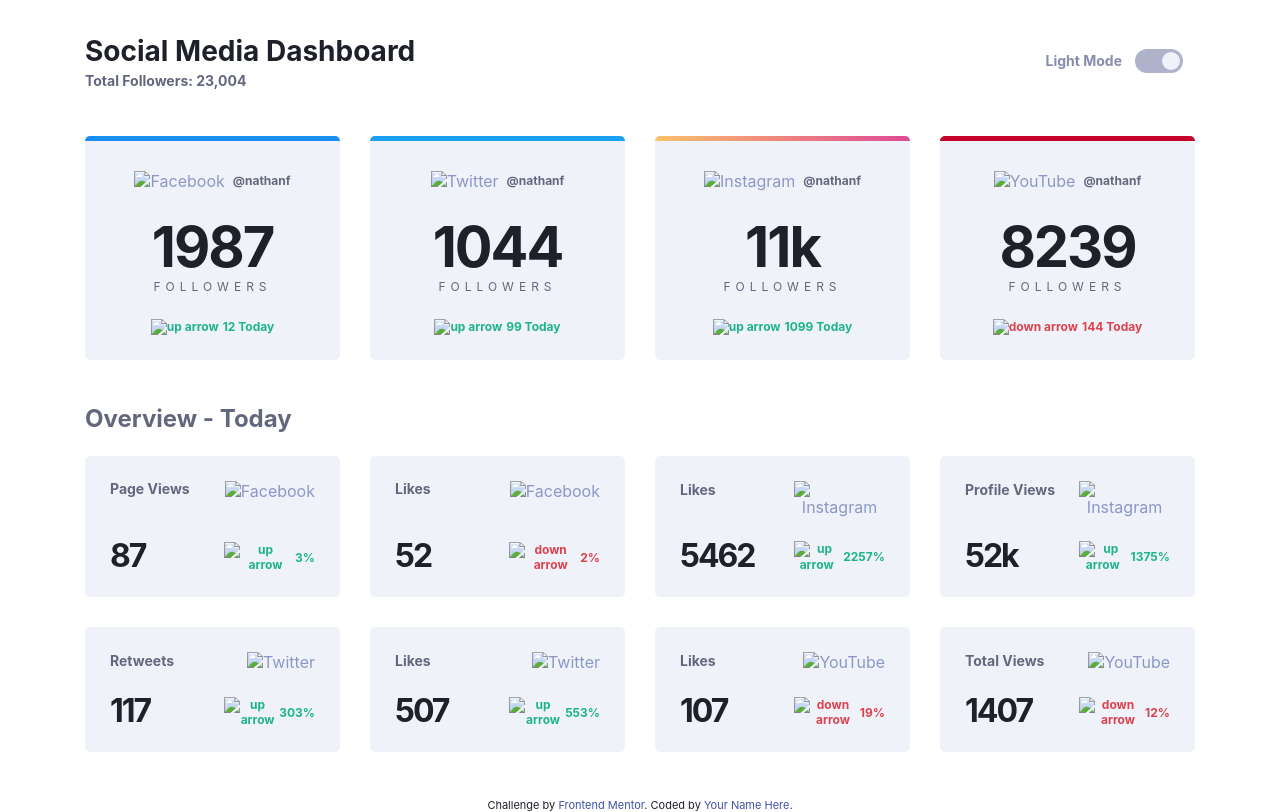
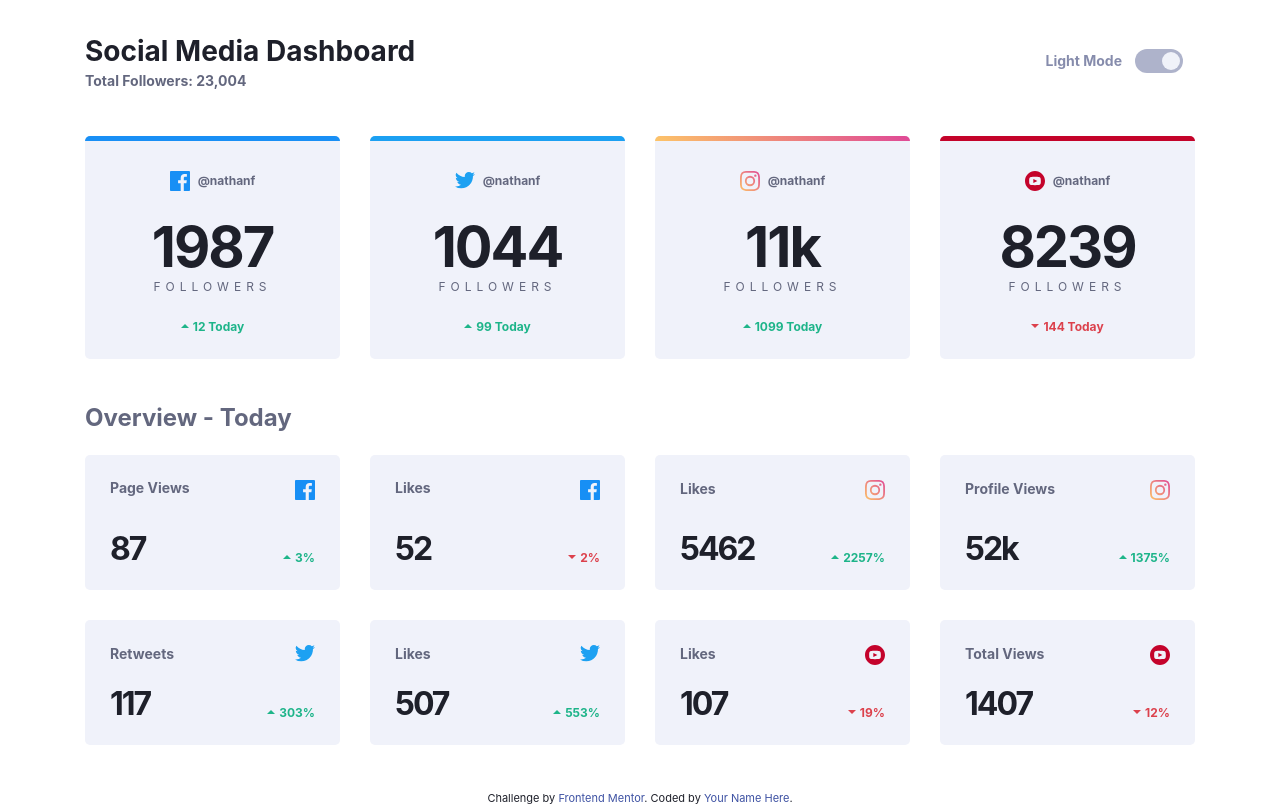
Before and after one commit to muhammad-medhat/fem-social-media-dashboard-with-theme-switcher, a website: page index.html in a window 1280 px wide. Drawn offline with nearby package versions, Linux system fonts and the light colour scheme; files that its build step writes are made by us from their sources; the site is published under a folder, as on GitHub Pages, so addresses that start at the root find nothing.

Commit message:
fixing images path

```diff
--- a/index.html
+++ b/index.html
@@ -9,7 +9,7 @@
       rel="icon"
       type="image/png"
       sizes="32x32"
-      href="./images/favicon-32x32.png" />
+      href="/images/favicon-32x32.png" />
 
     <title>Frontend Mentor | social media dashboard with theme switcher</title>
 
@@ -48,7 +48,7 @@
           <div class="card__platform">
             <img
               class="card__icon"
-              src="/images/icon-facebook.svg"
+              src="./images/icon-facebook.svg"
               alt="Facebook" />
             <div class="card__username">@nathanf</div>
           </div>
@@ -57,7 +57,7 @@
             <div class="card__label">Followers</div>
           </div>
           <div class="card__change card__change--up">
-            <img src="/images/icon-up.svg" alt="up arrow" />
+            <img src="./images/icon-up.svg" alt="up arrow" />
             <div class="card__number">12 Today</div>
           </div>
         </div>
@@ -65,7 +65,7 @@
           <div class="card__platform">
             <img
               class="card__icon"
-              src="/images/icon-twitter.svg"
+              src="./images/icon-twitter.svg"
               alt="Twitter" />
             <div class="card__username">@nathanf</div>
           </div>
@@ -74,7 +74,7 @@
             <div class="card__label">Followers</div>
           </div>
           <div class="card__change card__change--up">
-            <img src="/images/icon-up.svg" alt="up arrow" />
+            <img src="./images/icon-up.svg" alt="up arrow" />
             <div class="card__number">99 Today</div>
           </div>
         </div>
@@ -83,7 +83,7 @@
           <div class="card__platform">
             <img
               class="card__icon"
-              src="/images/icon-instagram.svg"
+              src="./images/icon-instagram.svg"
               alt="Instagram" />
             <div class="card__username">@nathanf</div>
           </div>
@@ -92,7 +92,7 @@
             <div class="card__label">Followers</div>
           </div>
           <div class="card__change card__change--up">
-            <img src="/images/icon-up.svg" alt="up arrow" />
+            <img src="./images/icon-up.svg" alt="up arrow" />
             <div class="card__number">1099 Today</div>
           </div>
         </div>
@@ -101,7 +101,7 @@
           <div class="card__platform">
             <img
               class="card__icon"
-              src="/images/icon-youtube.svg"
+              src="./images/icon-youtube.svg"
               alt="YouTube" />
             <div class="card__username">@nathanf</div>
           </div>
@@ -110,7 +110,7 @@
             <div class="card__label">Followers</div>
           </div>
           <div class="card__change card__change--down">
-            <img src="/images/icon-down.svg" alt="down arrow" />
+            <img src="./images/icon-down.svg" alt="down arrow" />
             <div class="card__number">144 Today</div>
           </div>
         </div>
@@ -125,73 +125,73 @@
             <h3 class="card__subtitle">
               Page Views <span class="sr">for Facebook</span>
             </h3>
-            <img class="" src="/images/icon-facebook.svg" alt="Facebook" />
+            <img class="" src="./images/icon-facebook.svg" alt="Facebook" />
             <div class="card__count card__count--small">87</div>
             <div class="card__change card__change--up">
-              <img src="/images/icon-up.svg" alt="up arrow" />
+              <img src="./images/icon-up.svg" alt="up arrow" />
               <div class="card__number">3%</div>
             </div>
           </div>
           <div class="card card-grid">
             <h3 class="card__subtitle">Likes</h3>
-            <img class="" src="/images/icon-facebook.svg" alt="Facebook" />
+            <img class="" src="./images/icon-facebook.svg" alt="Facebook" />
             <div class="card__count card__count--small">52</div>
             <div class="card__change card__change--down">
-              <img src="/images/icon-down.svg" alt="down arrow" />
+              <img src="./images/icon-down.svg" alt="down arrow" />
               <div class="card__number">2%</div>
             </div>
           </div>
           <div class="card card-grid">
             <div class="card__subtitle">Likes</div>
-            <img class="" src="/images/icon-instagram.svg" alt="Instagram" />
+            <img class="" src="./images/icon-instagram.svg" alt="Instagram" />
             <div class="card__count card__count--small">5462</div>
             <div class="card__change card__change--up">
-              <img src="/images/icon-up.svg" alt="up arrow" />
+              <img src="./images/icon-up.svg" alt="up arrow" />
               <div class="card__number">2257%</div>
             </div>
           </div>
           <div class="card card-grid">
             <div class="card__subtitle">Profile Views</div>
-            <img class="" src="/images/icon-instagram.svg" alt="Instagram" />
+            <img class="" src="./images/icon-instagram.svg" alt="Instagram" />
             <div class="card__count card__count--small">52k</div>
             <div class="card__change card__change--up">
-              <img src="/images/icon-up.svg" alt="up arrow" />
+              <img src="./images/icon-up.svg" alt="up arrow" />
               <div class="card__number">1375%</div>
             </div>
           </div>
           <div class="card card-grid">
             <div class="card__subtitle">Retweets</div>
-            <img class="" src="/images/icon-twitter.svg" alt="Twitter" />
+            <img class="" src="./images/icon-twitter.svg" alt="Twitter" />
             <div class="card__count card__count--small">117</div>
             <div class="card__change card__change--up">
-              <img src="/images/icon-up.svg" alt="up arrow" />
+              <img src="./images/icon-up.svg" alt="up arrow" />
               <div class="card__number">303%</div>
             </div>
           </div>
           <div class="card card-grid">
             <div class="card__subtitle">Likes</div>
-            <img class="" src="/images/icon-twitter.svg" alt="Twitter" />
+            <img class="" src="./images/icon-twitter.svg" alt="Twitter" />
             <div class="card__count card__count--small">507</div>
             <div class="card__change card__change--up">
-              <img src="/images/icon-up.svg" alt="up arrow" />
+              <img src="./images/icon-up.svg" alt="up arrow" />
               <div class="card__number">553%</div>
             </div>
           </div>
           <div class="card card-grid">
             <div class="card__subtitle">Likes</div>
-            <img class="" src="/images/icon-youtube.svg" alt="YouTube" />
+            <img class="" src="./images/icon-youtube.svg" alt="YouTube" />
             <div class="card__count card__count--small">107</div>
             <div class="card__change card__change--down">
-              <img src="/images/icon-down.svg" alt="down arrow" />
+              <img src="./images/icon-down.svg" alt="down arrow" />
               <div class="card__number">19%</div>
             </div>
           </div>
           <div class="card card-grid">
             <div class="card__subtitle">Total Views</div>
-            <img class="" src="/images/icon-youtube.svg" alt="YouTube" />
+            <img class="" src="./images/icon-youtube.svg" alt="YouTube" />
             <div class="card__count card__count--small">1407</div>
             <div class="card__change card__change--down">
-              <img src="/images/icon-down.svg" alt="down arrow" />
+              <img src="./images/icon-down.svg" alt="down arrow" />
               <div class="card__number">12%</div>
             </div>
           </div>
```
